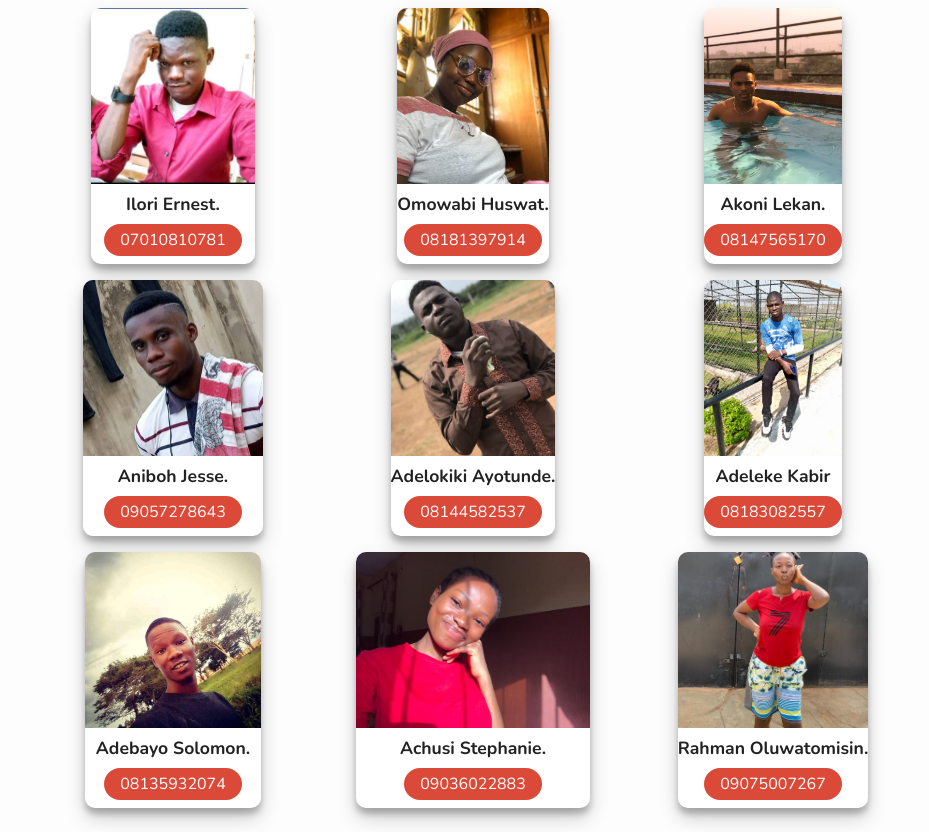
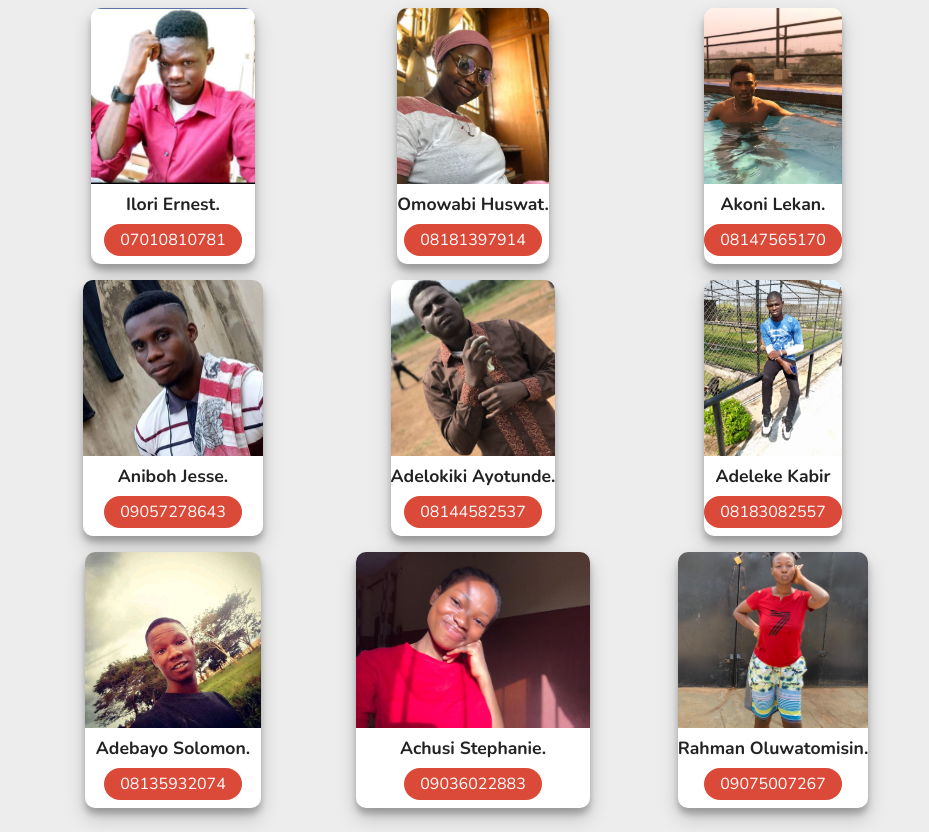
Before and after one commit to Boluwatife-AJB/mysetpwa, a plain HTML site: page index.html in a window 1280 px wide. Shown: the part 56-888 px from the top of the page, without its empty margins (167-1096 px from the left). Drawn offline with nearby package versions, Linux system fonts and the light colour scheme.

Commit message:
Update style.css

```diff
--- a/css/style.css
+++ b/css/style.css
@@ -5,7 +5,7 @@
   box-sizing: border-box;
 }
 body {
-  background: #fdfdfd;
+  background: #ededed;
   font-family: 'Nunito', sans-serif;
   font-size: 1rem;
 }
```
